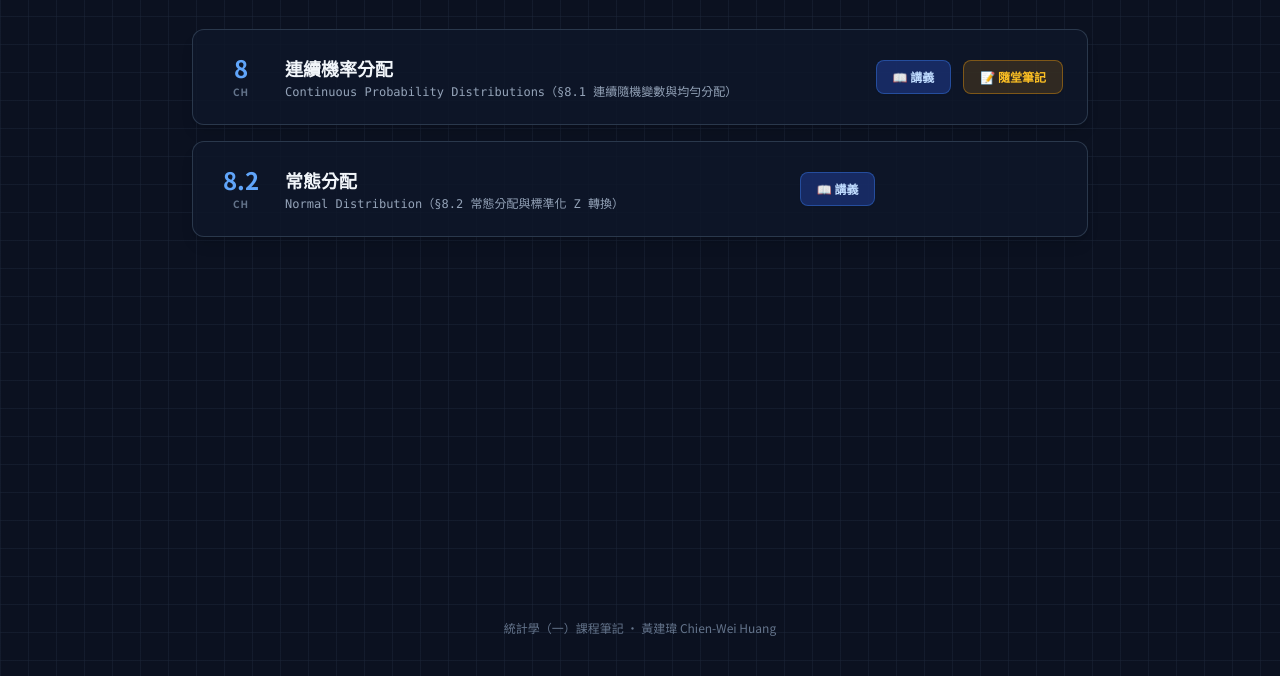
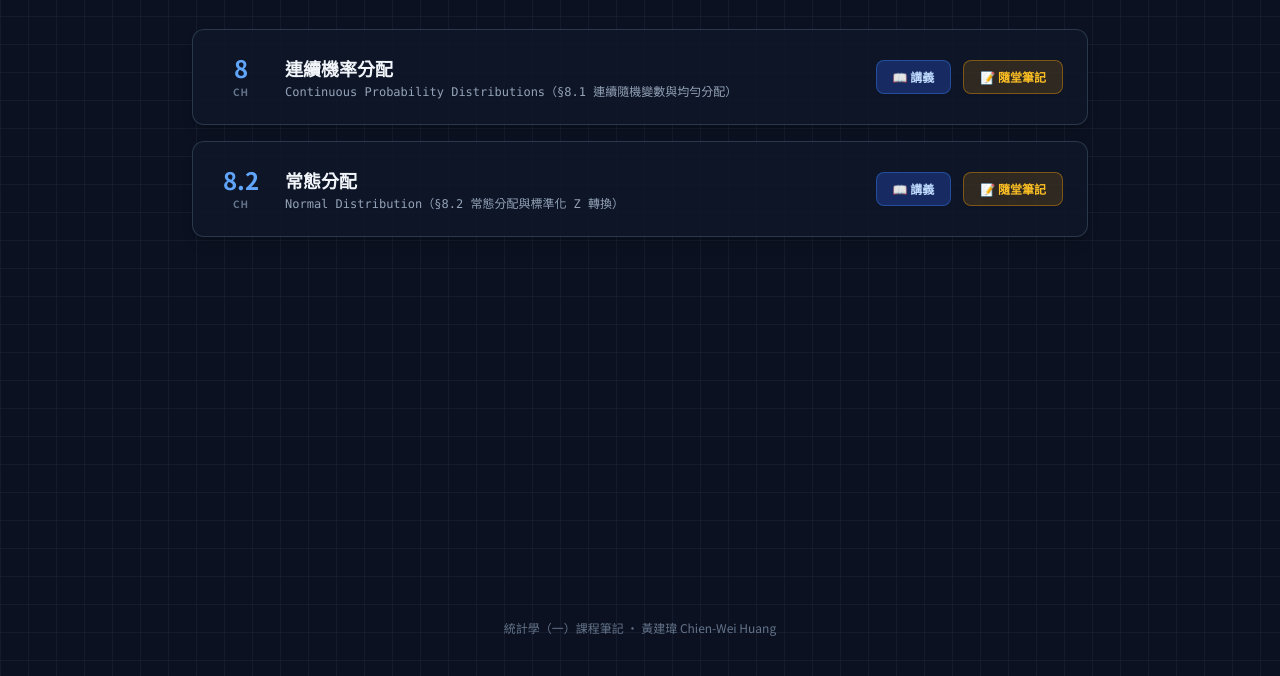
Before and after one commit to chiyunt114huang2-stack/chiyunt114huang2-stack.github.io, a plain HTML site: page statistics.html in a window 1280 px wide. Shown: the part 124-800 px from the top of the page. Drawn offline with nearby package versions, Linux system fonts and the light colour scheme.

Commit message:
Update statistics.html

```diff
--- a/statistics.html
+++ b/statistics.html
@@ -97,7 +97,7 @@
           <a href="#" onclick="alert('此章節講義連結尚未設定'); return false;" class="inline-flex items-center gap-2 px-4 py-2 rounded-lg text-xs font-bold bg-blue-900/60 text-blue-200 border border-blue-500/40 hover:bg-blue-600 hover:text-white transition shadow-sm">
             📖 講義
           </a>
-          <a href="ch8-2-notes.html"
+         <a href="ch8-2-notes.html" class="inline-flex items-center gap-2 px-4 py-2 rounded-lg text-xs font-bold bg-amber-500/15 text-amber-400 border border-amber-500/40 hover:bg-amber-500 hover:text-slate-950 transition shadow-sm">
             📝 隨堂筆記
           </a>
         </div>
```
